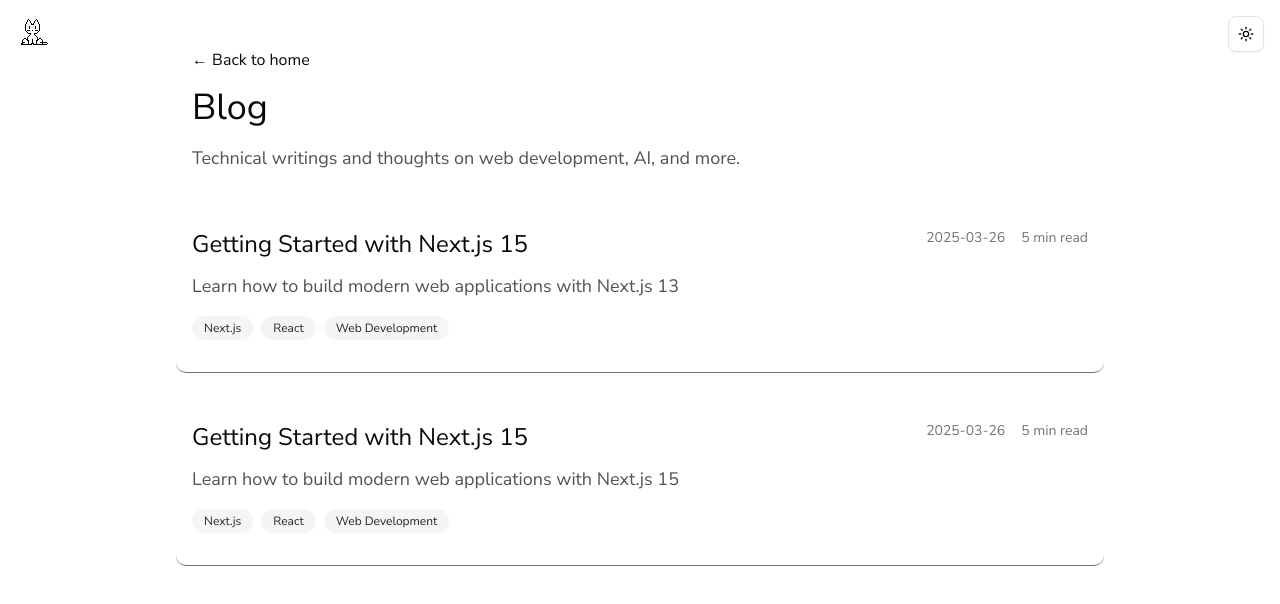
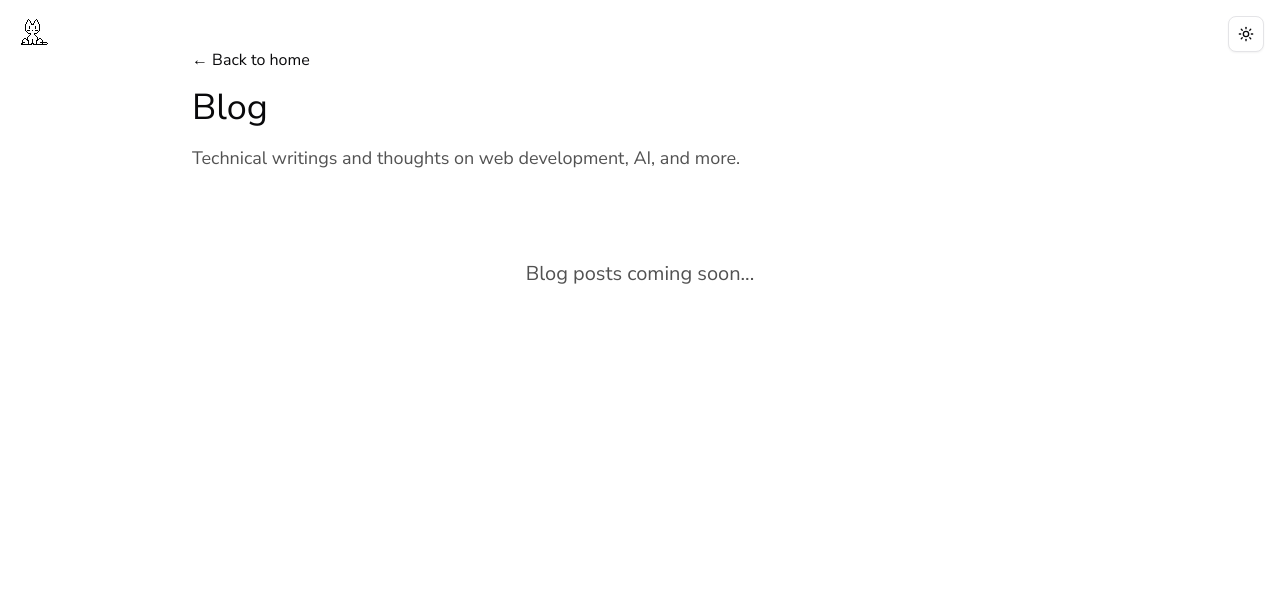
Before and after one commit to fpcMotif/kartik, a Next.js app: page /blogs in a window 1280 px wide. Shown: the top 604 px of the page. Built offline with nearby package versions, Linux system fonts and the light colour scheme.

Commit message:
adding blogs in the future

```diff
--- a/src/data/blogs.ts
+++ b/src/data/blogs.ts
@@ -1,35 +1,35 @@
 import { BlogPost } from '@/types/blog'
 
 export const blogs: BlogPost[] = [
-  {
-    id: '1',
-    title: 'Getting Started with Next.js 15',
-    description: 'Learn how to build modern web applications with Next.js 13',
-    content: `
-      # Getting Started with Next.js 15
+  // {
+  //   id: '1',
+  //   title: 'Getting Started with Next.js 15',
+  //   description: 'Learn how to build modern web applications with Next.js 13',
+  //   content: `
+  //     # Getting Started with Next.js 15
 
-      Next.js is a powerful framework for building React applications...
-    `,
-    date: '2025-03-26',
-    author: 'Your Name',
-    tags: ['Next.js', 'React', 'Web Development'],
-    readTime: '5 min read'
-  },
+  //     Next.js is a powerful framework for building React applications...
+  //   `,
+  //   date: '2025-03-26',
+  //   author: 'Your Name',
+  //   tags: ['Next.js', 'React', 'Web Development'],
+  //   readTime: '5 min read'
+  // },
 
-  {
-    id: '2',
-    title: 'Getting Started with Next.js 15',
-    description: 'Learn how to build modern web applications with Next.js 15',
-    content: `
-      # Getting Started with Next.js 15
+  // {
+  //   id: '2',
+  //   title: 'Getting Started with Next.js 15',
+  //   description: 'Learn how to build modern web applications with Next.js 15',
+  //   content: `
+  //     # Getting Started with Next.js 15
 
-      Next.js is a powerful framework for building React applications...
-    `,
-    date: '2025-03-26',
-    author: 'Your Name',
-    tags: ['Next.js', 'React', 'Web Development'],
-    readTime: '5 min read'
-  },
+  //     Next.js is a powerful framework for building React applications...
+  //   `,
+  //   date: '2025-03-26',
+  //   author: 'Your Name',
+  //   tags: ['Next.js', 'React', 'Web Development'],
+  //   readTime: '5 min read'
+  // },
   // Add more blog posts here
 ]
 
```
